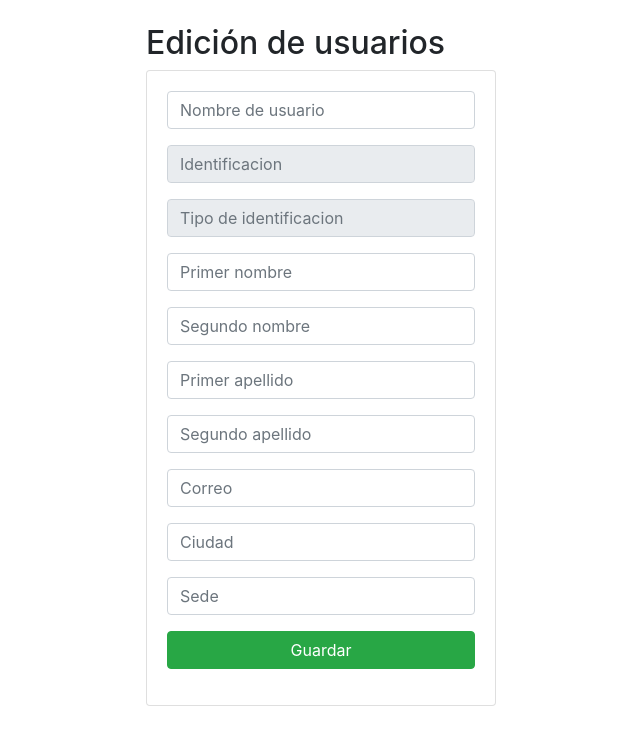
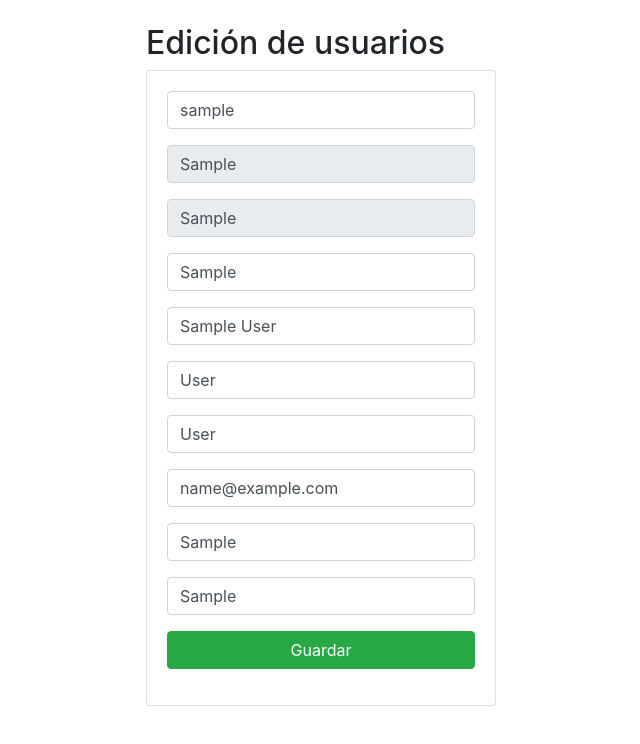
Before and after one commit to andrew921as/Mkaly, a Django app: a page that uses backmkaly/app1/templates/edicionCurso.html in a window 1280 px wide. Shown: the part 56-800 px from the top of the page, without its empty margins (319-959 px from the left). Run offline with Django 4.2, Linux system fonts and the light colour scheme; tables that the repository leaves empty hold one stand-in row (values such as "Sample post").

Commit message:
Se corrigio la plantilla de prueba para el crud y se implemento el cambio de objeto a tipo JSON

```diff
--- a/backmkaly/app1/templates/edicionCurso.html
+++ b/backmkaly/app1/templates/edicionCurso.html
@@ -18,7 +18,7 @@
                             readonly required>
                     </div>
                     <div class="form-group">
-                        <input type="text" id="txtfDocType" name="txtFDocType" value="{{users.type_card}}" class="form-control" placeholder="Tipo de identificacion" readonly required>
+                        <input type="text" id="txtfDocType" name="txtfDocType" value="{{users.type_card}}" class="form-control" placeholder="Tipo de identificacion" readonly required>
                     </div>
                     <div class="form-group">
                         <input type="text" id="txtfFirstUserName" name="txtfFirstUserName" value="{{users.first_name_user}}" class="form-control" placeholder="Primer nombre" required>
@@ -33,7 +33,7 @@
                         <input type="text" id="txtfSecUserLastname" name="txtfSecUserLastname" value="{{users.sec_lastname_user}}" class="form-control" placeholder="Segundo apellido" required>
                     </div>
                     <div class="form-group">
-                        <input type="text" id="txtfMail" name="txtfMail" class="form-control" value="{{users.email}}" placeholder="Correo" required>
+                        <input type="text" id="txtfEmail" name="txtfEmail" class="form-control" value="{{users.email}}" placeholder="Correo" required>
                     </div>
                     <div class="form-group">
                         <input type="text" id="txtfCity" name="txtfCity" class="form-control" value="{{users.city}}" placeholder="Ciudad" required>
--- a/backmkaly/app1/templates/gestionCursos.html
+++ b/backmkaly/app1/templates/gestionCursos.html
@@ -90,8 +90,8 @@
                         <td>{{c.email}}</td>
                         <td>{{c.city}}</td>
                         <td>{{c.headquarters}}</td>
-                        <td><a href="admin_edit/{{c.id_card}}" class="btn btn-info">Editar</a></td>
-                        <td><a href="admin_delete/{{c.id_card}}" class="btn btn-danger btnEliminacion">Eliminar</a></td>
+                        <td><a href="/admin_editing/{{c.id_card}}" class="btn btn-info">Editar</a></td>
+                        <td><a href="/admin_delete/{{c.id_card}}" class="btn btn-danger btnEliminacion">Eliminar</a></td>
                     </tr>
                     {% endfor %}
                 </tbody>
--- a/backmkaly/app1/urls.py
+++ b/backmkaly/app1/urls.py
@@ -1,15 +1,16 @@
 from django.urls import path
 from . import views
+
 
 urlpatterns = [
     path('', views.home),
     path('client_view/', views.client_view),
     path('operator_view/', views.operator_view),
     path('manager_view/', views.manager_view),
+    path('admin_view/', views.admin_view),
+    path('admin_editing/<id_card>', views.admin_editing),
+    path('admin_edit/', views.admin_edit),
     path('admin_post/', views.admin_post),
     path('admin_delete/<id_card>', views.admin_delete),
-    path('admin_editing/<id_card>', views.admin_editing),
-    path('admin_edit/', views.admin_edit),
-    path('admin_view/', views.admin_view),
-
+    path('json/', views.admin_get),  # para ajax: views.UserList.as_view()
 ]
--- a/backmkaly/app1/views.py
+++ b/backmkaly/app1/views.py
@@ -1,6 +1,10 @@
+import json
 from django.shortcuts import render, redirect
+from django.views.generic import ListView
 from django.http import HttpResponse
 from .models import User
+from django.core import serializers
+
 #from .models import
 # Create your views here.
 
@@ -23,13 +27,59 @@ def manager_view(request):
 
 
 def admin_view(request):
-    userList = User.objects.all()
-    return render(request, "gestionCursos.html", {"users": userList})
+    user = User.objects.all()
+    return render(request, "gestionCursos.html", {"users": user})
+
+
+def is_ajax(request):
+    return request.META.get('HTTP_X_REQUESTED_WITH') == 'XMLHttpRequest'
+
+"""
+class UserList(ListView):
+    model = User
+    template_name = "pruebaJson.html"
+
+    def get_queryset(self):
+        return self.model.objects.filter(is_active=True)
+
+    def admin_get(self,request,*args,**kwargs):
+        if is_ajax(request):
+        #
+        #     user_list = []
+        #     for user in self.get_queryset():
+        #         user_data = {}
+        #         user_data['username'] = user.username
+        #         user_data['id_card'] = user.id_card
+        #         user_data['type_card'] = user.type_card
+        #         user_data['first_name_user'] = user.first_name_user
+        #         user_data['sec_name_user'] = user.sec_name_user
+        #         user_data['first_lastname_user'] = user.first_lastname_user
+        #         user_data['sec_lastname_user'] = user.sec_lastname_user
+        #         user_data['email'] = user.email
+        #         user_data['city'] = user.city
+        #         user_data['headquarters'] = user.headquarters
+        #         user_list.append(user_data)
+        #     data = json.dumps(user_list)
+        #
+            data = serializers.serialize('json',self.get_queryset())
+            print(data)
+            return HttpResponse(data,'application/json')
+        else:
+           return render(request, self.template_name)
+
+"""
+def get_queryset():
+    user = User.objects.filter(is_active=True)
+    return user
+
+def admin_get(request,*args,**kwargs):
+    data = serializers.serialize('json',get_queryset())
+    return HttpResponse(data,'application/json')
 
 
 def admin_editing(request,id_card):
     user = User.objects.get(id_card=id_card)
-    return render(request, "edicionCurso.html", {"user":user})
+    return render(request, "edicionCurso.html", {"users":user})
 
 def admin_edit(request):
     username = request.POST['txtfUsername']
@@ -45,6 +95,7 @@ def admin_edit(request):
 
     user = User.objects.get(id_card=id_card)
     user.username = username
+    user.type_card = type_card
     user.first_name_user = first_name_user
     user.sec_name_user = sec_name_user
     user.first_lastname_user = first_lastname_user
--- a/mysite/settings.py
+++ b/mysite/settings.py
@@ -79,7 +79,7 @@ DATABASES = {
         'ENGINE': 'django.db.backends.postgresql_psycopg2',
         'NAME': 'proyecto_desarrollo',
         'USER': 'postgres',
-        'PASSWORD': '1942630',
+        'PASSWORD': 'loquendo11',
         'HOST': 'localhost',
         'DATABASE_PORT': 5432
     }
--- a/mysite/urls.py
+++ b/mysite/urls.py
@@ -15,7 +15,7 @@ Including another URLconf
 """
 from django.contrib import admin
 from django.urls import path, include
-from backmkaly.app1.views import client_view, operator_view,manager_view, admin_view
+
 
 urlpatterns = [
     path('admin/', admin.site.urls),
```
Also changed, not shown: backmkaly/app1/static/js/pruebita.js (added, +17 -0 lines), backmkaly/app1/templates/pruebaJson.html (added, +24 -0 lines), backmkaly/app1/static/css/gestionCursos.css (added), backmkaly/app1/static/js/gestionCursos.js (added).
